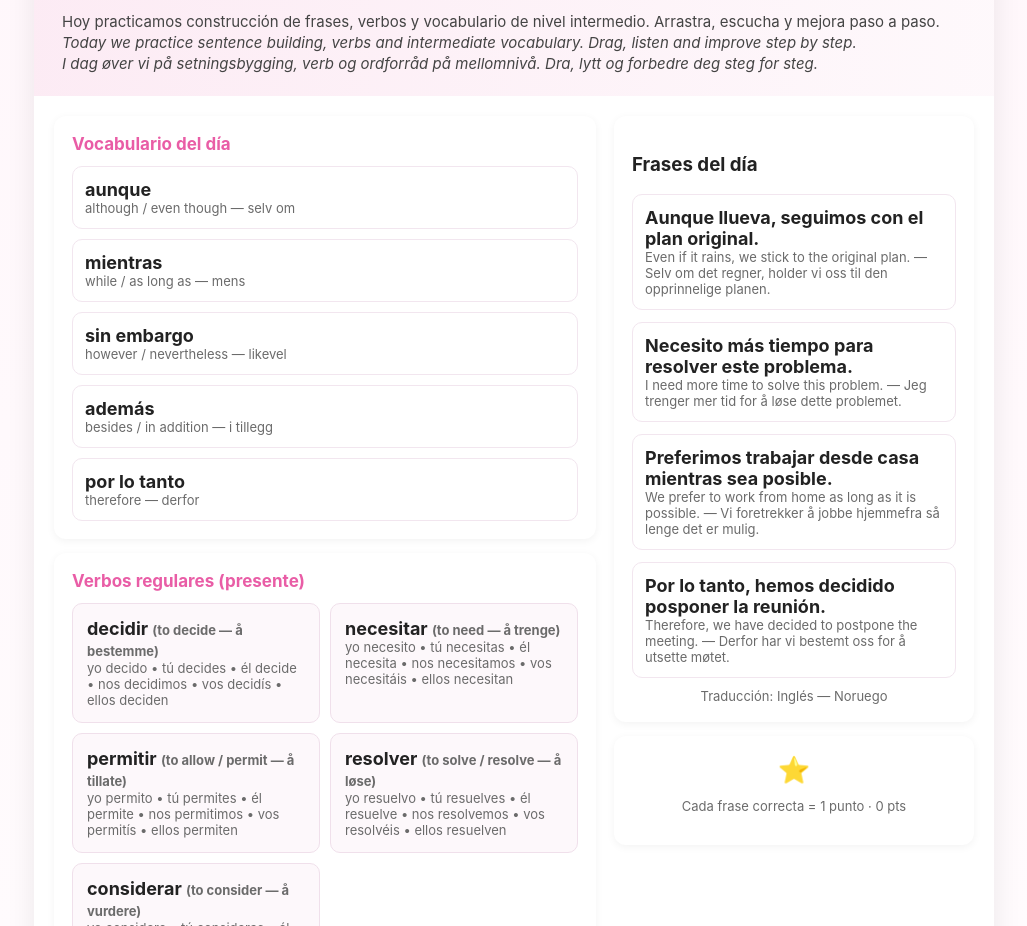
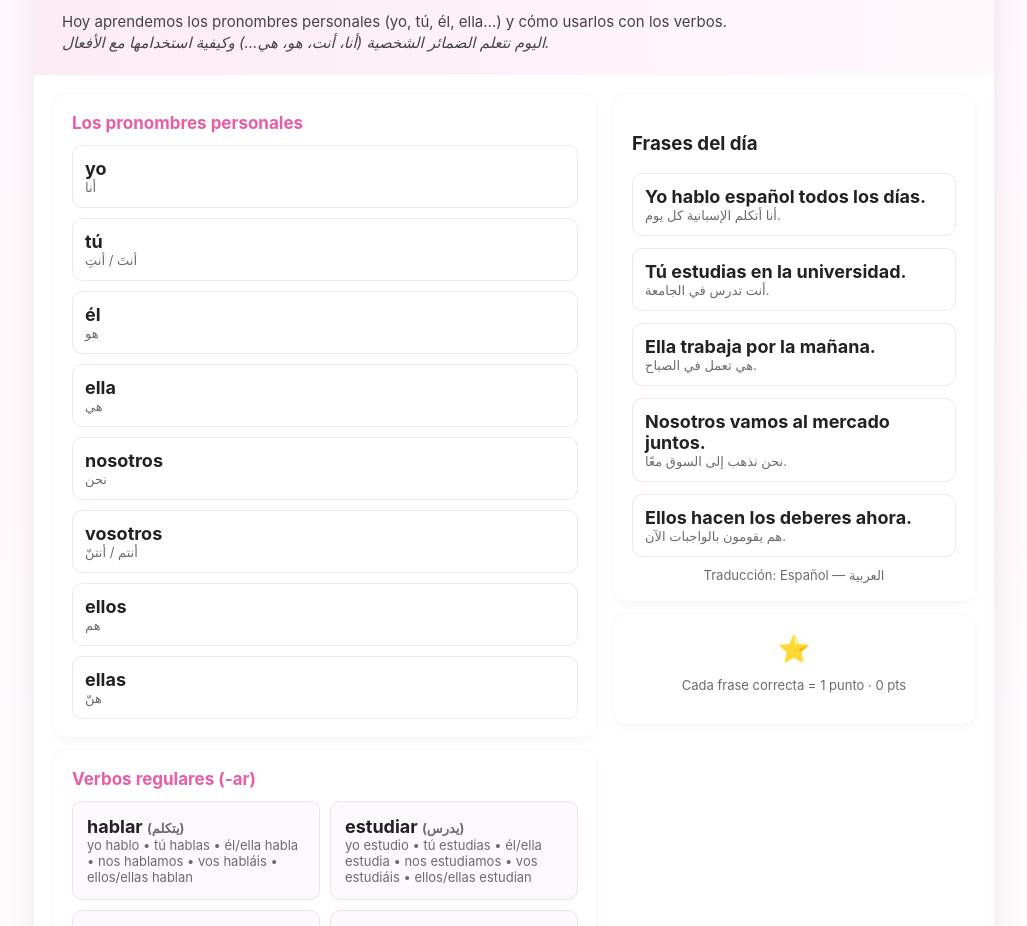
Before and after one commit to mohamed476/dental, a website: page scr/index.html in a window 1280 px wide. Shown: the part 80-1006 px from the top of the page, without its empty margins (126-1153 px from the left). Drawn offline with Linux system fonts and the light colour scheme.

Commit message:
index.html

```diff
--- a/scr/index.html
+++ b/scr/index.html
@@ -48,30 +48,29 @@
 <body>
   <div class="wrap">
     <header>
-      <h1>Curso del día — Nivel intermedio</h1>
+      <h1>Curso del día — Pronombres personales</h1>
       <div class="date" id="todayDate"></div>
-      <p class="motivation">Hoy practicamos construcción de frases, verbos y vocabulario de nivel intermedio. Arrastra, escucha y mejora paso a paso.<br>
-      <em>Today we practice sentence building, verbs and intermediate vocabulary. Drag, listen and improve step by step.</em><br>
-      <em>I dag øver vi på setningsbygging, verb og ordforråd på mellomnivå. Dra, lytt og forbedre deg steg for steg.</em></p>
+      <p class="motivation">Hoy aprendemos los pronombres personales (yo, tú, él, ella…) y cómo usarlos con los verbos.<br>
+      <em>اليوم نتعلم الضمائر الشخصية (أنا، أنت، هو، هي…) وكيفية استخدامها مع الأفعال.</em></p>
     </header>
     <div class="grid">
       <div>
-        <!-- PALABRAS -->
+        <!-- PRONOMBRES -->
         <div class="card">
-          <h3 class="section-title">Vocabulario del día</h3>
+          <h3 class="section-title">Los pronombres personales</h3>
           <div class="list" id="words"></div>
         </div>
         <!-- VERBOS REGULARES -->
         <div class="card">
-          <h3 class="section-title">Verbos regulares (presente)</h3>
+          <h3 class="section-title">Verbos regulares (-ar)</h3>
           <div class="verbs" id="regulars"></div>
         </div>
         <!-- VERBOS IRREGULARES -->
         <div class="card">
-          <h3 class="section-title">Verbos irregulares (presente)</h3>
+          <h3 class="section-title">Verbos irregulares frecuentes</h3>
           <div class="verbs" id="irregulars"></div>
         </div>
-        <!-- JUEGO: CONSTRUYE LA FRASE -->
+        <!-- JUEGO -->
         <div class="card">
           <h3 class="section-title">Juego: ¡Forma la frase!</h3>
           <div class="game-area">
@@ -92,7 +91,7 @@
         <div class="card">
           <h3>Frases del día</h3>
           <div id="romance" style="display:flex;flex-direction:column;gap:12px"></div>
-          <div style="margin-top:10px;text-align:center;font-size:13px;color:var(--muted)">Traducción: Inglés — Noruego</div>
+          <div style="margin-top:10px;text-align:center;font-size:13px;color:var(--muted)">Traducción: Español — العربية</div>
         </div>
         <div class="card" style="text-align:center">
           <div class="heart">⭐</div>
@@ -101,7 +100,7 @@
       </aside>
     </div>
     <footer>
-      <span>Aprende jugando — nivel intermedio</span>
+      <span>Aprende jugando — Español / العربية</span>
     </footer>
   </div>
   <canvas class="confetti" id="confetti"></canvas>
@@ -109,36 +108,44 @@
     // === FECHA ===
     document.getElementById('todayDate').textContent = new Date().toLocaleDateString('es-ES', {weekday:'long', day:'numeric', month:'long', year:'numeric'});
 
-    // === DATOS DEL DÍA (nivel intermedio) ===
+    // === DATOS DEL DÍA ===
+    // Pronombres personales
     const words = [
-      {es:'aunque', en:'although / even though', no:'selv om'},
-      {es:'mientras', en:'while / as long as', no:'mens'},
-      {es:'sin embargo', en:'however / nevertheless', no:'likevel'},
-      {es:'además', en:'besides / in addition', no:'i tillegg'},
-      {es:'por lo tanto', en:'therefore', no:'derfor'}
+      {es:'yo', ar:'أنا'},
+      {es:'tú', ar:'أنتَ / أنتِ'},
+      {es:'él', ar:'هو'},
+      {es:'ella', ar:'هي'},
+      {es:'nosotros', ar:'نحن'},
+      {es:'vosotros', ar:'أنتم / أنتنّ'},
+      {es:'ellos', ar:'هم'},
+      {es:'ellas', ar:'هنّ'}
     ];
 
+    // Verbos regulares en -ar
     const regulars = [
-      {inf:'decidir', en:'to decide', no:'å bestemme', conj:{yo:'decido',tu:'decides',el:'decide',nos:'decidimos',vos:'decidís',ellos:'deciden'}},
-      {inf:'necesitar', en:'to need', no:'å trenge', conj:{yo:'necesito',tu:'necesitas',el:'necesita',nos:'necesitamos',vos:'necesitáis',ellos:'necesitan'}},
-      {inf:'permitir', en:'to allow / permit', no:'å tillate', conj:{yo:'permito',tu:'permites',el:'permite',nos:'permitimos',vos:'permitís',ellos:'permiten'}},
-      {inf:'resolver', en:'to solve / resolve', no:'å løse', conj:{yo:'resuelvo',tu:'resuelves',el:'resuelve',nos:'resolvemos',vos:'resolvéis',ellos:'resuelven'}},
-      {inf:'considerar', en:'to consider', no:'å vurdere', conj:{yo:'considero',tu:'consideras',el:'considera',nos:'consideramos',vos:'consideráis',ellos:'consideran'}}
+      {inf:'hablar', ar:'يتكلم', conj:{yo:'hablo',tu:'hablas',el:'habla',nos:'hablamos',vos:'habláis',ellos:'hablan'}},
+      {inf:'estudiar', ar:'يدرس', conj:{yo:'estudio',tu:'estudias',el:'estudia',nos:'estudiamos',vos:'estudiáis',ellos:'estudian'}},
+      {inf:'trabajar', ar:'يعمل', conj:{yo:'trabajo',tu:'trabajas',el:'trabaja',nos:'trabajamos',vos:'trabajáis',ellos:'trabajan'}},
+      {inf:'escuchar', ar:'يستمع', conj:{yo:'escucho',tu:'escuchas',el:'escucha',nos:'escuchamos',vos:'escucháis',ellos:'escuchan'}},
+      {inf:'bailar', ar:'يرقص', conj:{yo:'bailo',tu:'bailas',el:'baila',nos:'bailamos',vos:'bailáis',ellos:'bailan'}}
     ];
 
+    // Verbos irregulares importantes
     const irregulars = [
-      {inf:'preferir', en:'to prefer', no:'å foretrekke', conj:{yo:'prefiero',tu:'prefieres',el:'prefiere',nos:'preferimos',vos:'preferís',ellos:'prefieren'}},
-      {inf:'conseguir', en:'to get / achieve', no:'å oppnå / få', conj:{yo:'consigo',tu:'consigues',el:'consigue',nos:'conseguimos',vos:'conseguís',ellos:'consiguen'}},
-      {inf:'seguir', en:'to continue / follow', no:'å fortsette / følge', conj:{yo:'sigo',tu:'sigues',el:'sigue',nos:'seguimos',vos:'seguís',ellos:'siguen'}},
-      {inf:'mantener', en:'to keep / maintain', no:'å opprettholde', conj:{yo:'mantengo',tu:'mantienes',el:'mantiene',nos:'mantenemos',vos:'mantenéis',ellos:'mantienen'}},
-      {inf:'proponer', en:'to propose / suggest', no:'å foreslå', conj:{yo:'propongo',tu:'propones',el:'propone',nos:'proponemos',vos:'proponéis',ellos:'proponen'}}
+      {inf:'ser', ar:'يكون (دائم)', conj:{yo:'soy',tu:'eres',el:'es',nos:'somos',vos:'sois',ellos:'son'}},
+      {inf:'estar', ar:'يكون (مؤقت)', conj:{yo:'estoy',tu:'estás',el:'está',nos:'estamos',vos:'estáis',ellos:'están'}},
+      {inf:'tener', ar:'يملك / عنده', conj:{yo:'tengo',tu:'tienes',el:'tiene',nos:'tenemos',vos:'tenéis',ellos:'tienen'}},
+      {inf:'ir', ar:'يذهب', conj:{yo:'voy',tu:'vas',el:'va',nos:'vamos',vos:'vais',ellos:'van'}},
+      {inf:'hacer', ar:'يفعل', conj:{yo:'hago',tu:'haces',el:'hace',nos:'hacemos',vos:'hacéis',ellos:'hacen'}}
     ];
 
+    // Frases para el juego
     const messages = [
-      {es:'Aunque llueva, seguimos con el plan original.', en:'Even if it rains, we stick to the original plan.', no:'Selv om det regner, holder vi oss til den opprinnelige planen.'},
-      {es:'Necesito más tiempo para resolver este problema.', en:'I need more time to solve this problem.', no:'Jeg trenger mer tid for å løse dette problemet.'},
-      {es:'Preferimos trabajar desde casa mientras sea posible.', en:'We prefer to work from home as long as it is possible.', no:'Vi foretrekker å jobbe hjemmefra så lenge det er mulig.'},
-      {es:'Por lo tanto, hemos decidido posponer la reunión.', en:'Therefore, we have decided to postpone the meeting.', no:'Derfor har vi bestemt oss for å utsette møtet.'}
+      {es:'Yo hablo español todos los días.', ar:'أنا أتكلم الإسبانية كل يوم.'},
+      {es:'Tú estudias en la universidad.', ar:'أنت تدرس في الجامعة.'},
+      {es:'Ella trabaja por la mañana.', ar:'هي تعمل في الصباح.'},
+      {es:'Nosotros vamos al mercado juntos.', ar:'نحن نذهب إلى السوق معًا.'},
+      {es:'Ellos hacen los deberes ahora.', ar:'هم يقومون بالواجبات الآن.'}
     ];
 
     // === RENDER ===
@@ -148,7 +155,7 @@
       words.forEach(w => {
         const d = document.createElement('div');
         d.className = 'item';
-        d.innerHTML = `<div><div class="big">${w.es}</div><div class="lang">${w.en} — ${w.no}</div></div>`;
+        d.innerHTML = `<div><div class="big">${w.es}</div><div class="lang">${w.ar}</div></div>`;
         c.appendChild(d);
       });
     }
@@ -159,8 +166,8 @@
       verbs.forEach(v => {
         const d = document.createElement('div');
         d.className = 'verb-card';
-        d.innerHTML = `<div class="big">${v.inf} <span class="small">(${v.en} — ${v.no})</span></div>
-                       <div class="lang">yo ${v.conj.yo} • tú ${v.conj.tu} • él ${v.conj.el} • nos ${v.conj.nos} • vos ${v.conj.vos} • ellos ${v.conj.ellos}</div>`;
+        d.innerHTML = `<div class="big">${v.inf} <span class="small">(${v.ar})</span></div>
+                       <div class="lang">yo ${v.conj.yo} • tú ${v.conj.tu} • él/ella ${v.conj.el} • nos ${v.conj.nos} • vos ${v.conj.vos} • ellos/ellas ${v.conj.ellos}</div>`;
         c.appendChild(d);
       });
     }
@@ -171,7 +178,7 @@
       messages.forEach(m => {
         const e = document.createElement('div');
         e.className = 'item';
-        e.innerHTML = `<div><div class="big">${m.es}</div><div class="lang">${m.en} — ${m.no}</div></div>`;
+        e.innerHTML = `<div><div class="big">${m.es}</div><div class="lang">${m.ar}</div></div>`;
         b.appendChild(e);
       });
     }
@@ -244,7 +251,7 @@
         confettiBurst();
         setTimeout(loadNewPhrase, 1500);
       } else {
-        result.textContent = 'Inténtalo otra vez...';
+        result.textContent = 'Inténtalo de nuevo...';
         result.style.color = 'var(--danger)';
       }
     };
```
